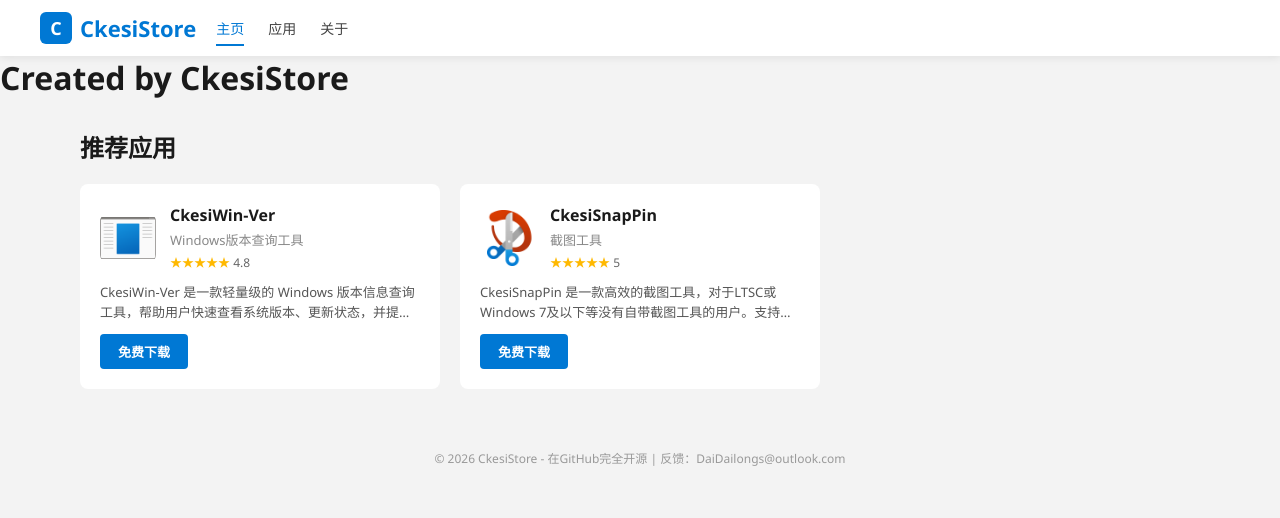
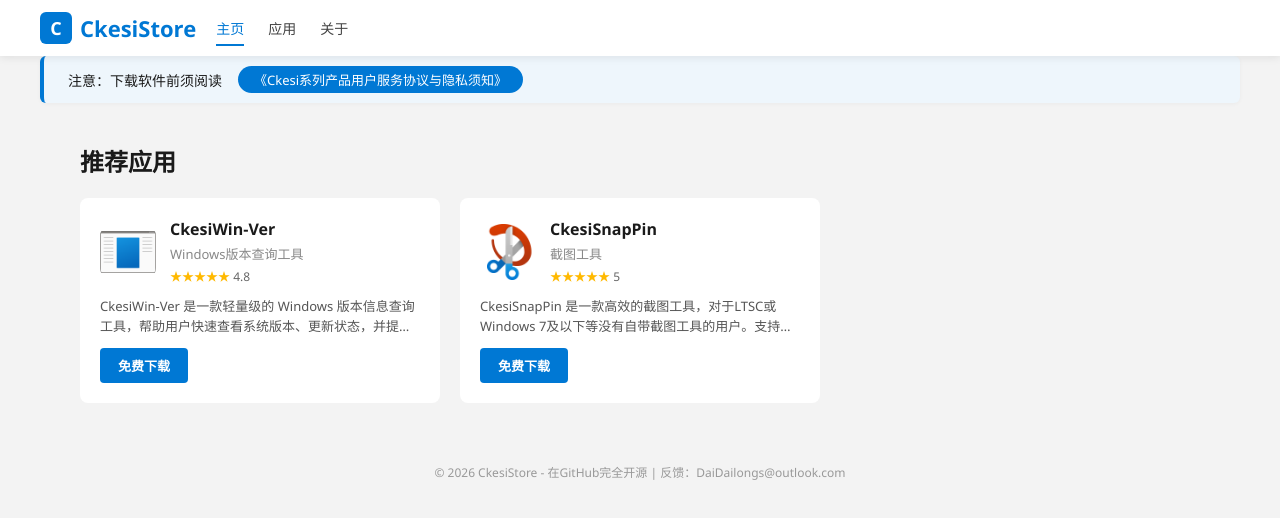
Before and after one commit to DaiDailongs/CkesiWebStore, a plain HTML site: page index.html in a window 1280 px wide. Drawn offline with Linux system fonts and the light colour scheme.

Commit message:
Update index.html

```diff
--- a/index.html
+++ b/index.html
@@ -31,6 +31,7 @@
             position: sticky;
             top: 0;
             z-index: 100;
+            flex-wrap: wrap;
         }
 
         .logo {
@@ -74,6 +75,45 @@
         .nav-links a.active {
             color: #0078d4;
             border-bottom-color: #0078d4;
+        }
+
+        /* ==================== 新增：协议横幅 ==================== */
+        .protocol-banner {
+            background: #eef6fc;
+            border-left: 4px solid #0078d4;
+            padding: 10px 24px;
+            margin: 0 40px 10px 40px;
+            border-radius: 6px;
+            display: flex;
+            align-items: center;
+            flex-wrap: wrap;
+            gap: 8px 16px;
+            font-size: 14px;
+            color: #1a1a1a;
+            box-shadow: 0 1px 4px rgba(0,0,0,0.04);
+        }
+
+        .protocol-banner p {
+            margin: 0;
+            font-weight: 500;
+        }
+
+        .protocol-banner .download-link {
+            background: #0078d4;
+            color: #fff;
+            padding: 4px 16px;
+            border-radius: 20px;
+            text-decoration: none;
+            font-weight: 500;
+            font-size: 13px;
+            transition: background 0.2s;
+            display: inline-flex;
+            align-items: center;
+            gap: 4px;
+        }
+
+        .protocol-banner .download-link:hover {
+            background: #106ebe;
         }
 
         /* ==================== 主内容区 ==================== */
@@ -339,8 +379,13 @@
         </ul>
     </header>
 
+    <!-- ==================== 协议横幅（新增） ==================== -->
+    <div class="protocol-banner">
+        <p>注意：下载软件前须阅读</p>
+        <a class="download-link" href="《Ckesi系列产品用户服务协议与隐私须知》.md" download>《Ckesi系列产品用户服务协议与隐私须知》</a>
+    </div>
+
     <!-- ==================== 主内容区 ==================== -->
-    <h1><strong>Created by CkesiStore</strong></h1>
     <!-- 主页 -->
     <main class="main page active" id="page-home">
         <h2 class="section-title">推荐应用</h2>
```
